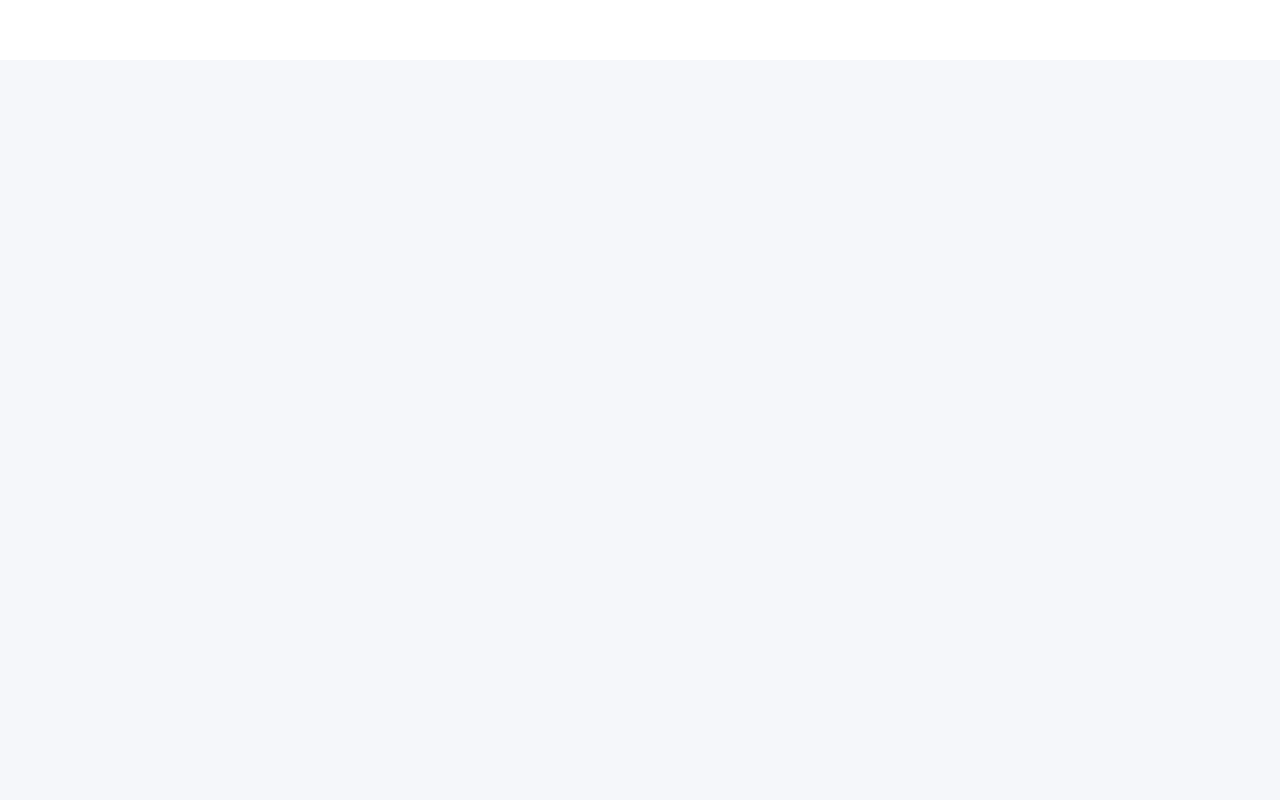
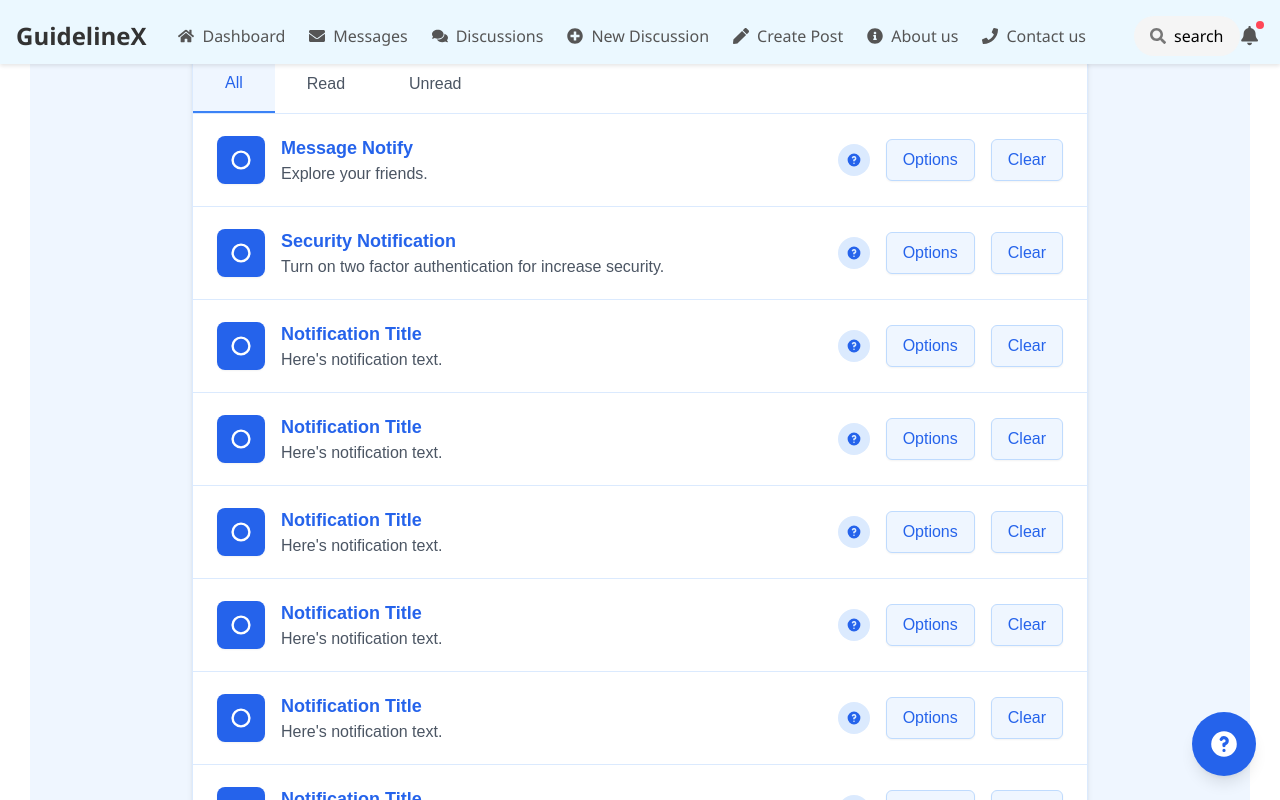
Before and after one commit to KevithMannage/sample, a React (Vite) app in the folder frontend/: page /notifications in a window 1280 px wide. Before the commit this address had no page. Built offline with nearby package versions, Linux system fonts and the light colour scheme; grey boxes are pictures that could not be loaded.

Commit message:
notification only frontend

```diff
--- a/frontend/src/App.jsx
+++ b/frontend/src/App.jsx
@@ -19,6 +19,7 @@ import Chat from './pages/chat';
 import CreatePostForm from './pages/CreatePostForm';
 import DiscussionDetail from './pages/discussiondetails';
 import PostDetails from './pages/postdetails';
+import NotificationsPage from './pages/notifications'; // Import the NotificationsPage component
 
 import { FaRegFileCode } from 'react-icons/fa';
 import Search from './pages/search';
@@ -49,6 +50,8 @@ const App = () => {
              <Route path="/post/:id" element={<PostDetails />} />
              <Route path="/home" element={<Home/>} />
              <Route path="/search" element={<Search/>} />
+             <Route path="/notifications" element={<NotificationsPage />} /> {/* Add this route */}
+
 
 
 
--- a/frontend/src/Navbar.jsx
+++ b/frontend/src/Navbar.jsx
@@ -59,7 +59,11 @@ const Navbar = ({ isLoggedIn, user }) => {
       </div>
 
       <div className="navbar-right">
-        <div className="notification-icon">
+        <div
+          className="notification-icon"
+          onClick={() => navigate('/notifications')} // Add onClick handler
+          style={{ cursor: 'pointer' }} // Add pointer cursor for better UX
+        >
           <FaBell />
           <span className="notification-badge"></span>
         </div>
--- /dev/null
+++ b/frontend/src/pages/notifications.jsx
@@ -0,0 +1,113 @@
+import React from 'react';
+import Navbar from '../Navbar';
+
+function NotificationsPage() {
+  const notifications = [
+    {
+      id: 1,
+      title: 'Message Notify',
+      text: 'Explore your friends.',
+      read: false
+    },
+    {
+      id: 2,
+      title: 'Security Notification',
+      text: 'Turn on two factor authentication for increase security.',
+      read: false
+    },
+    {
+      id: 3,
+      title: 'Notification Title',
+      text: 'Here\'s notification text.',
+      read: false
+    },
+    {
+      id: 4,
+      title: 'Notification Title',
+      text: 'Here\'s notification text.',
+      read: false
+    },
+    {
+      id: 5,
+      title: 'Notification Title',
+      text: 'Here\'s notification text.',
+      read: false
+    },
+    {
+      id: 6,
+      title: 'Notification Title',
+      text: 'Here\'s notification text.',
+      read: false
+    },
+    {
+      id: 7,
+      title: 'Notification Title',
+      text: 'Here\'s notification text.',
+      read: false
+    },
+    {
+      id: 8,
+      title: 'Notification Title',
+      text: 'Here\'s notification text.',
+      read: false
+    }
+  ];
+
+  return (
+    <div className="flex flex-col min-h-screen bg-blue-50">
+      {/* Keep the original Navbar */}
+      <Navbar />
+
+      {/* Main Content - Enhanced with light blue theme */}
+      <main className="flex-grow p-6 bg-blue-50">
+        <div className="max-w-4xl mx-auto bg-white rounded-lg shadow-md overflow-hidden border border-blue-100">
+          {/* Tabs - Enhanced with light blue colors */}
+          <div className="flex border-b border-blue-100">
+            <button className="px-8 py-4 font-medium border-b-2 border-blue-500 text-blue-600 bg-blue-50 transition-colors duration-200">All</button>
+            <button className="px-8 py-4 font-medium text-gray-600 hover:text-blue-500 hover:bg-blue-50 transition-colors duration-200">Read</button>
+            <button className="px-8 py-4 font-medium text-gray-600 hover:text-blue-500 hover:bg-blue-50 transition-colors duration-200">Unread</button>
+          </div>
+
+          {/* Notifications - Enhanced with light blue accents */}
+          <div className="divide-y divide-blue-100">
+            {notifications.map((notification) => (
+              <div key={notification.id} className="flex items-center justify-between py-5 px-6 hover:bg-blue-50 transition-colors duration-200">
+                <div className="flex items-center">
+                  <div className="bg-blue-600 p-3 rounded-lg mr-4 shadow-sm">
+                    <svg className="w-6 h-6 text-white" fill="currentColor" viewBox="0 0 20 20">
+                      <path fillRule="evenodd" d="M10 2a8 8 0 100 16 8 8 0 000-16zm0 14a6 6 0 100-12 6 6 0 000 12z" clipRule="evenodd"></path>
+                    </svg>
+                  </div>
+                  <div>
+                    <h3 className="font-semibold text-blue-600 text-lg">{notification.title}</h3>
+                    <p className="text-gray-600">{notification.text}</p>
+                  </div>
+                </div>
+                <div className="flex items-center space-x-4">
+                  <div className="flex justify-center items-center w-8 h-8 bg-blue-100 rounded-full hover:bg-blue-200 transition-colors duration-200">
+                    <svg className="w-4 h-4 text-blue-600" fill="currentColor" viewBox="0 0 20 20">
+                      <path fillRule="evenodd" d="M18 10a8 8 0 11-16 0 8 8 0 0116 0zm-8-3a1 1 0 00-.867.5 1 1 0 11-1.731-1A3 3 0 0113 8a3.001 3.001 0 01-2 2.83V11a1 1 0 11-2 0v-1a1 1 0 011-1 1 1 0 100-2zm0 8a1 1 0 100-2 1 1 0 000 2z" clipRule="evenodd"></path>
+                    </svg>
+                  </div>
+                  <button className="px-4 py-2 text-blue-600 bg-blue-50 border border-blue-200 rounded-md hover:bg-blue-100 transition-colors duration-200 shadow-sm">Options</button>
+                  <button className="px-4 py-2 text-blue-600 bg-blue-50 border border-blue-200 rounded-md hover:bg-blue-100 transition-colors duration-200 shadow-sm">Clear</button>
+                </div>
+              </div>
+            ))}
+          </div>
+        </div>
+      </main>
+
+      {/* Chatbot widget - Enhanced with blue theme */}
+      <div className="fixed bottom-6 right-6">
+        <div className="bg-blue-600 rounded-full shadow-lg p-4 cursor-pointer hover:bg-blue-700 transition-colors duration-200">
+          <svg className="w-8 h-8 text-white" fill="currentColor" viewBox="0 0 20 20">
+            <path fillRule="evenodd" d="M18 10a8 8 0 11-16 0 8 8 0 0116 0zm-8-3a1 1 0 00-.867.5 1 1 0 11-1.731-1A3 3 0 0113 8a3.001 3.001 0 01-2 2.83V11a1 1 0 11-2 0v-1a1 1 0 011-1 1 1 0 100-2zm0 8a1 1 0 100-2 1 1 0 000 2z" clipRule="evenodd"></path>
+          </svg>
+        </div>
+      </div>
+    </div>
+  );
+}
+
+export default NotificationsPage;
```
